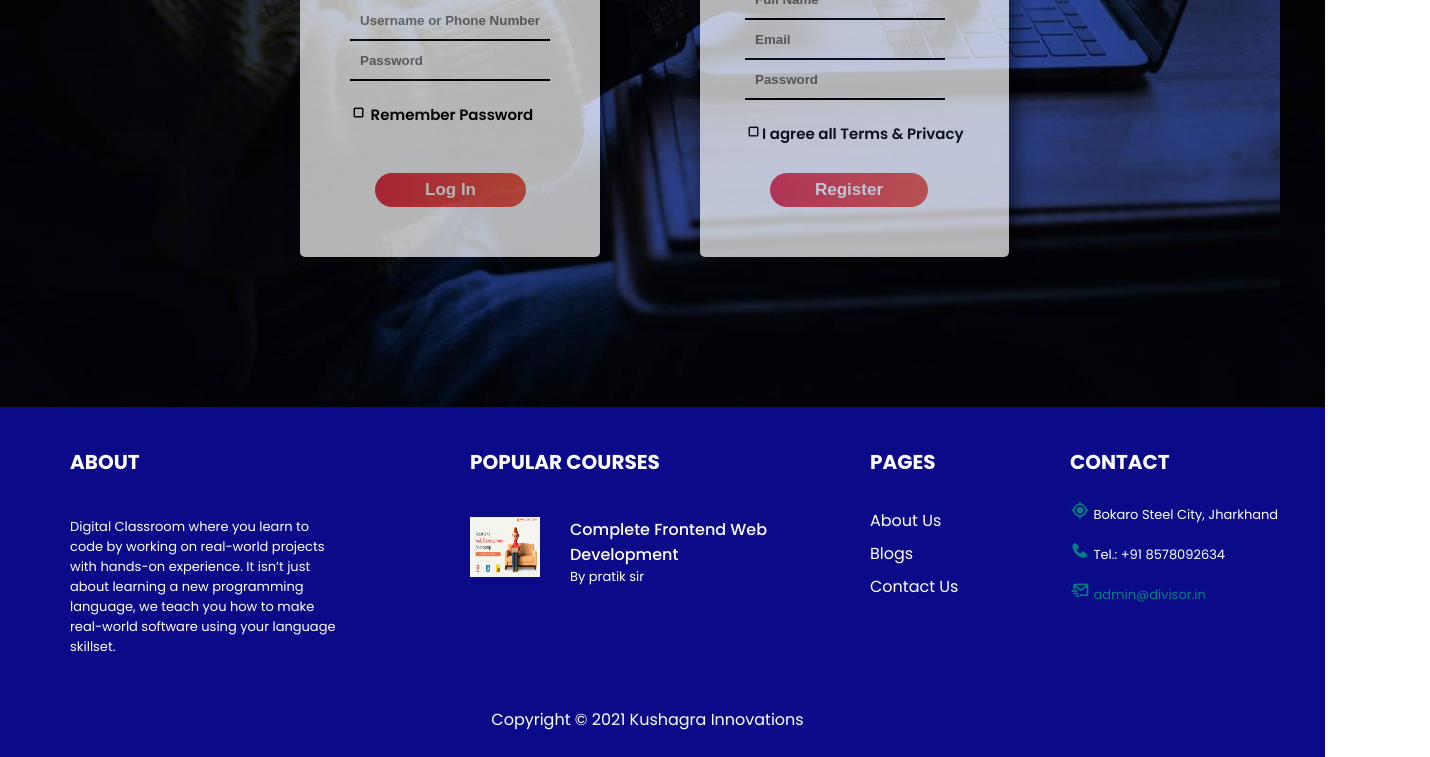
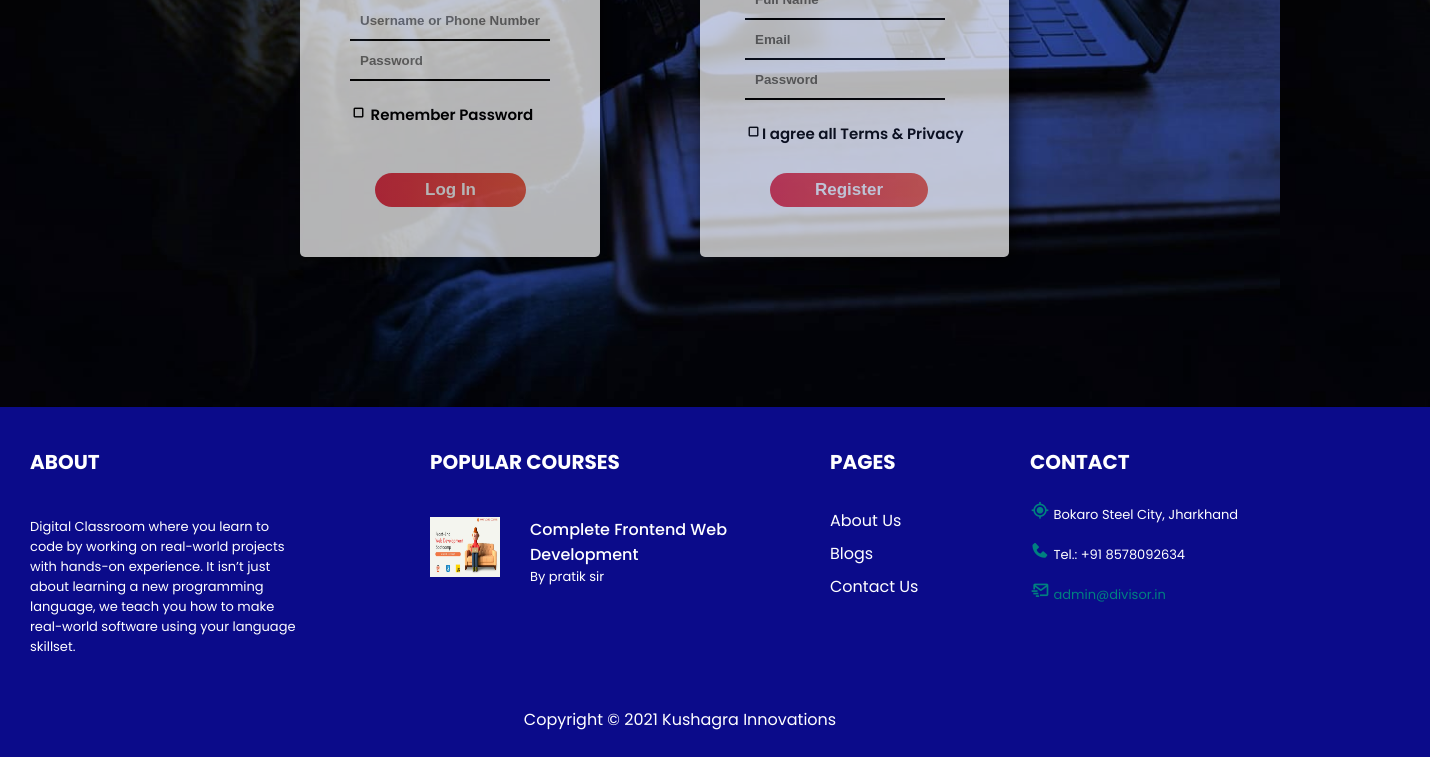
Before and after one commit to Kushagra-2006/divisor.signup-page-design, a plain HTML site: page index.html in a window 1280 px wide. Shown: the part 443-1200 px from the top of the page, 1430 px wide, since content can reach past the window. Drawn offline with nearby package versions, Linux system fonts and the light colour scheme.

Commit message:
style.css

```diff
--- a/style.css
+++ b/style.css
@@ -276,8 +276,8 @@ nav{
 .footer{
     background-color: rgb(11, 11, 138);
     height:350px;
-    width:1355px;
-    margin-left: -30px;
+    width:1500px;
+    margin-left: -70px;
     position: absolute;bottom:-400px;
 }
 .heading8{
```
